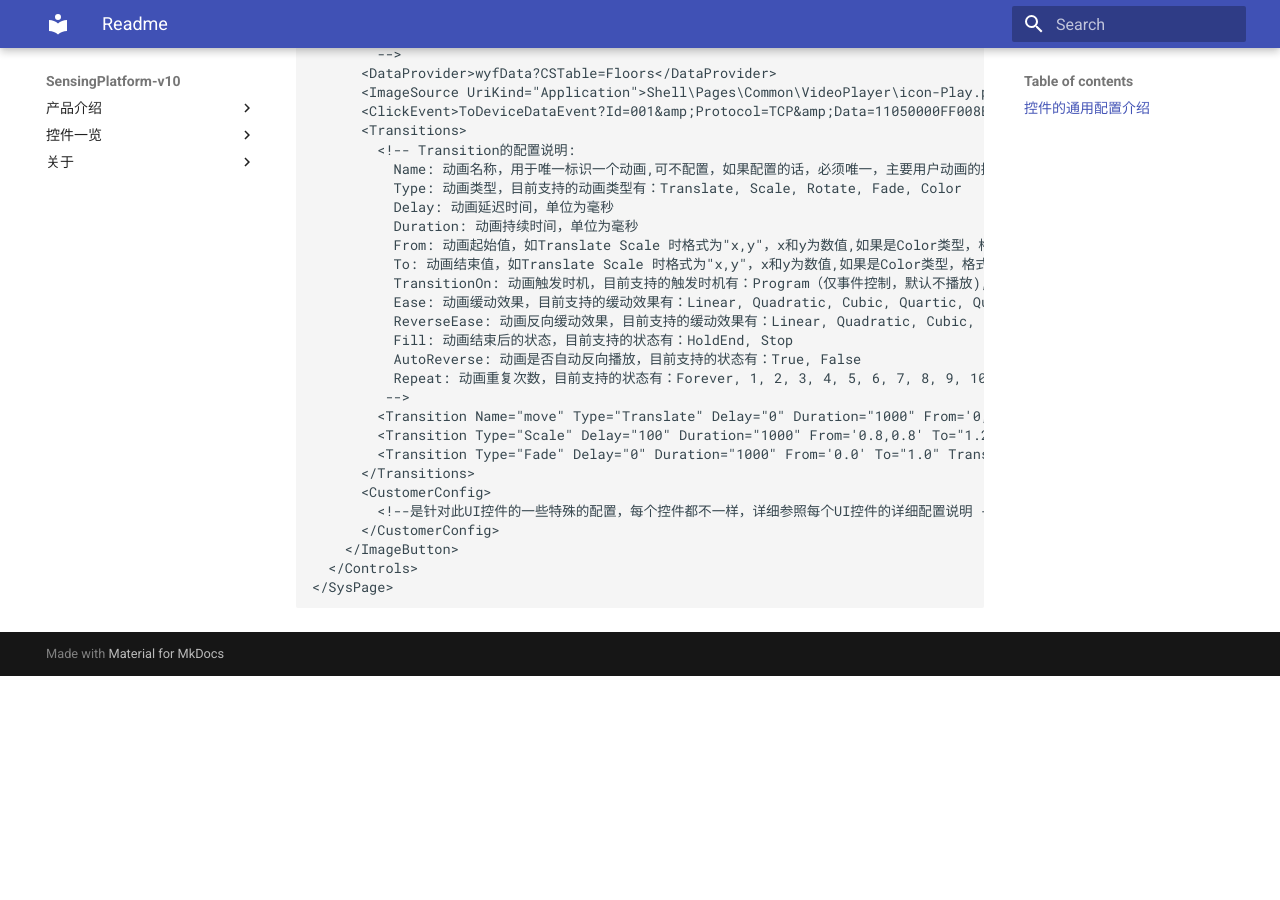
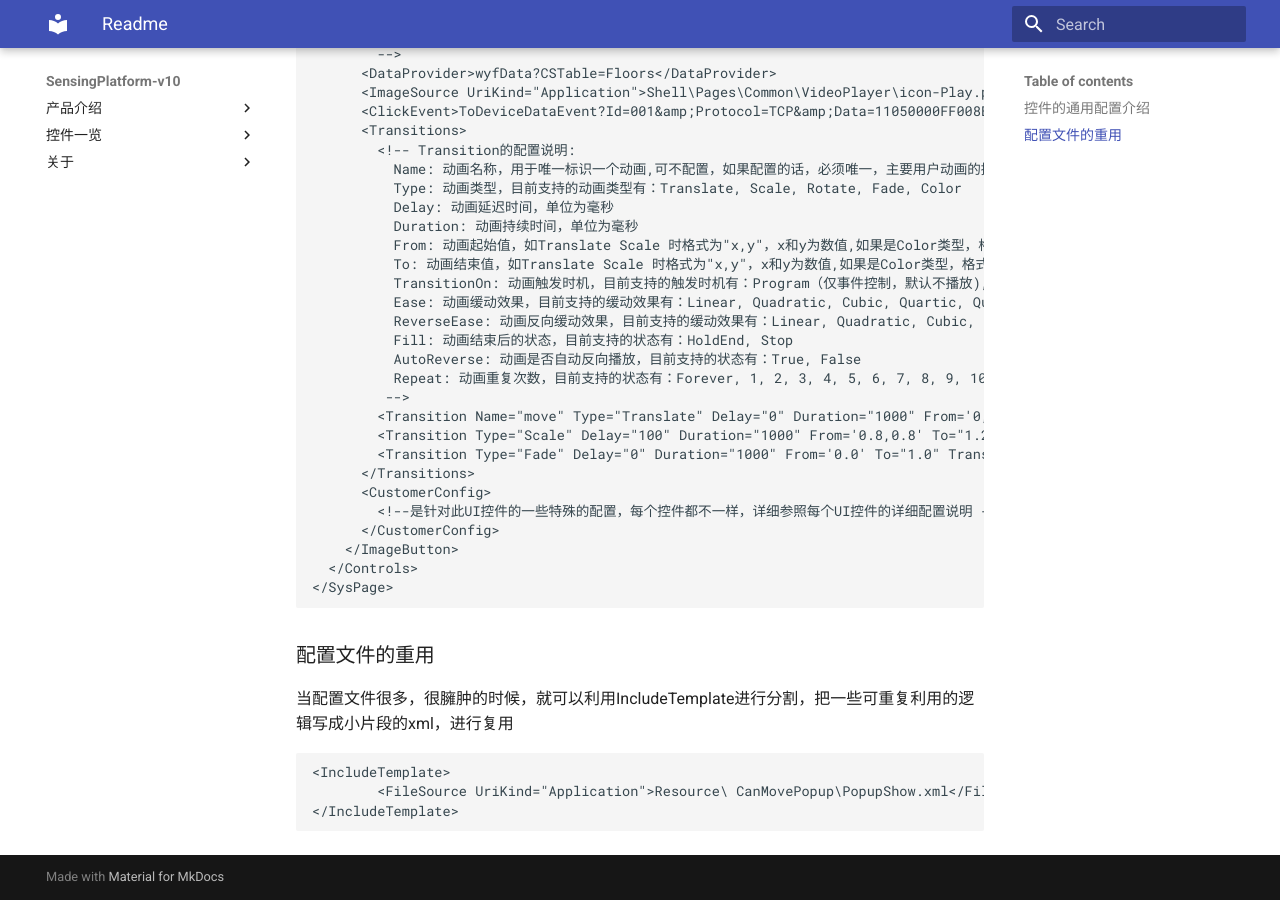
Before and after one commit to troncell/SensingPlatformDocs, an MkDocs documentation site: the page built from docs/控件一览/readme.md, in a window 1280 px wide and 900 px high, scrolled down 1722 px. Built offline with MkDocs 1.6.1 and Material for MkDocs 9.7.7, drawn with Linux system fonts in a browser that asks for light colours; before the commit the page ends 2398 px from its top, so only the background shows below that.

Commit message:
Add documentation for configuration file reuse
Added a section on reusing configuration files with IncludeTemplate.

````diff
--- a/docs/控件一览/readme.md
+++ b/docs/控件一览/readme.md
@@ -108,3 +108,11 @@
   </Controls>
 </SysPage>
 ```
+### 配置文件的重用
+当配置文件很多，很臃肿的时候，就可以利用IncludeTemplate进行分割，把一些可重复利用的逻辑写成小片段的xml，进行复用
+
+```XML
+<IncludeTemplate>
+        <FileSource UriKind="Application">Resource\ CanMovePopup\PopupShow.xml</FileSource>
+</IncludeTemplate>
+```
````
